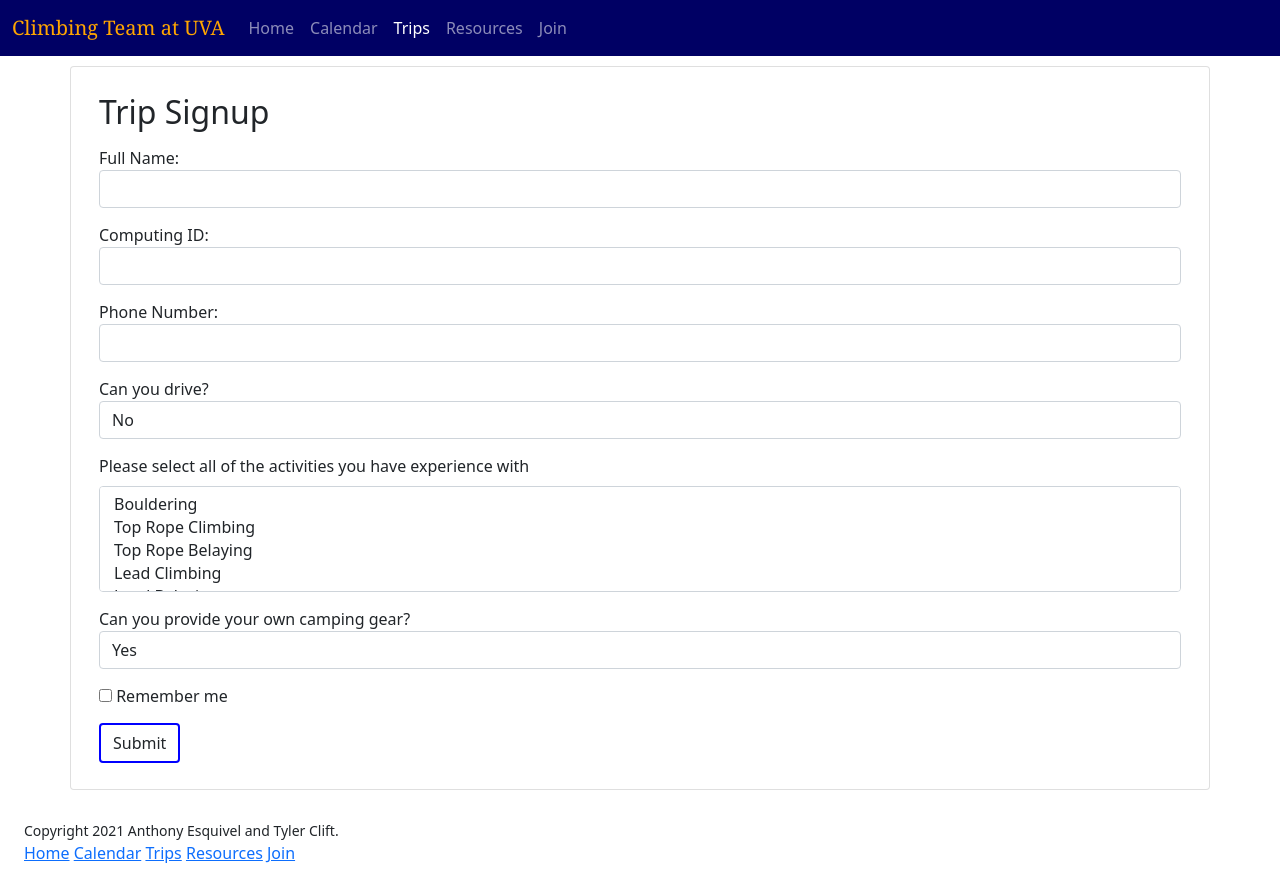
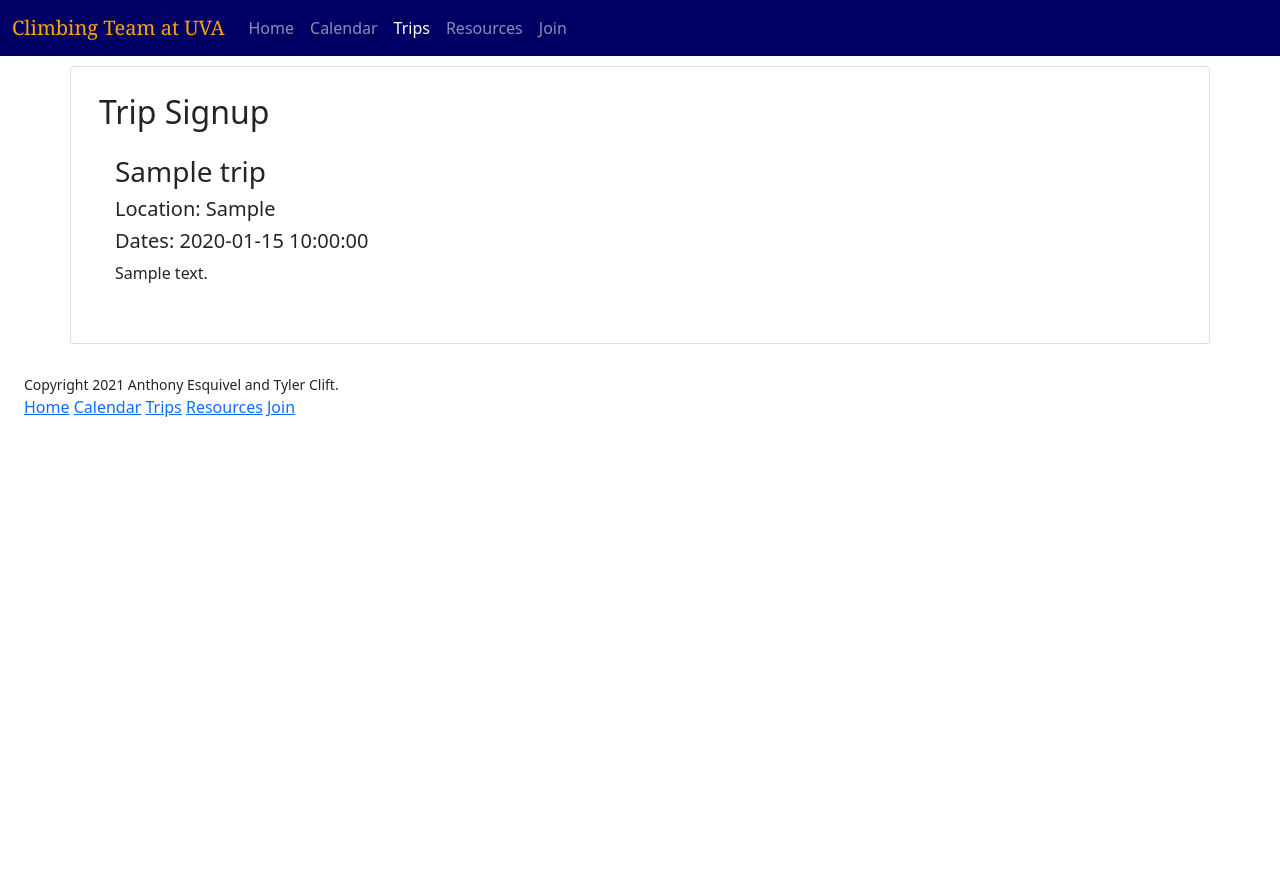
Before and after one commit to AnthonyEsquivel/CS4640-Project, a PHP site: page /trips.php in a window 1280 px wide. After the commit the page ends 417 px from the top, so only its background shows below. Run offline with PHP 8.4, Linux system fonts and the light colour scheme; the visitor is signed in with stand-in values (Sample User, id 1); tables that the repository leaves empty or names only in its code hold one stand-in row (values such as "Sample post").

Commit message:
Trip list

```diff
--- a/resources.html
+++ b/resources.html
@@ -26,8 +26,8 @@
             <div class="collapse navbar-collapse" id="navbarNav">
                 <ul class="navbar-nav">
                     <li class="nav-item"><a class="nav-link" href="index.html">Home</a></li>
-                    <li class="nav-item"><a class="nav-link" href="calendar.php">Calendar</a></li>
-                    <li class="nav-item"><a class="nav-link" href="trips.html">Trips</a></li>
+                    <li class="nav-item"><a class="nav-link" href="calendar.html">Calendar</a></li>
+                    <li class="nav-item"><a class="nav-link" href="trips.php">Trips</a></li>
                     <li class="nav-item"><a class="nav-link active" aria-current="page" href="resources.html">Resources</a></li>
                     <li class="nav-item"><a class="nav-link" href="join.html">Join</a></li>
                 </ul>
--- a/trips.php
+++ b/trips.php
@@ -12,11 +12,23 @@
         exit();
     }
 
+    $res = $mysqli->query("select * from trips");
+    if ($res === false) {
+        die("MySQL database failed");
+    }
+    $data = $res->fetch_all(MYSQLI_ASSOC);
+    if (!isset($data[0])) {
+        die("No trips in the database");
+    }
+
+
     // set user information for the page
     $user = [
         "name" => $_SESSION["name"],
         "email" => $_SESSION["email"]
         ];
+
+
 ?>
 
 <!DOCTYPE html>
@@ -59,52 +71,17 @@
     <div class="card container col-12">
         <div class="card-body">
             <h2 class="card-title">Trip Signup</h2>
-            <div class="form-wrapper">
-                <form action="form_action.php" method="POST">
-                    <div class="form-group">
-                        <label for="name">Full Name:</label>
-                        <input name="name" type="text" class="form-control" id="name">
-                    </div>
-                    <div class="form-group">
-                        <label for="cid">Computing ID:</label>
-                        <input name="cid" type="text" class="form-control" id="cid">
-                    </div>
-                    <div class="form-group">
-                        <label for="phone_num">Phone Number:</label>
-                        <input name="phone_num" type="number" class="form-control" id="phone_num">
-                    </div>
-                    <div class="form-group">
-                        <label for="drive">Can you drive?</label>
-                        <select name="drive" class="form-control" id="drive">
-                            <option>No</option>
-                            <option>Yes</option>
-                            <option>Yes, and I have space for pads too!</option>
-                        </select>
-                    </div>
-                    <div class="form-group">
-                        <label class="form-label select-label">Please select all of the activities you have experience with</label>
-                        <select multiple name="activities[]" class="form-control" id="activities">
-                            <option>Bouldering</option>
-                            <option>Top Rope Climbing</option>
-                            <option>Top Rope Belaying</option>
-                            <option>Lead Climbing</option>
-                            <option>Lead Belaying</option>
-                            <option>Cleaning a Route</option>
-                        </select>
-                    </div>
-                    <div class="form-group">
-                        <label for="gear">Can you provide your own camping gear?</label>
-                        <select name="gear" class="form-control" id="gear">
-                            <option>Yes</option>
-                            <option>No</option>
-                        </select>
-                    </div>
-                    <div class="checkbox">
-                        <label><input name="remember" type="checkbox"> Remember me</label>
-                    </div>
-                    <button type="submit" class="btn btn-default">Submit</button>
-                </form>
-            </div>
+
+            <?php foreach ($data as $trip) : ?>
+                <div class="card-body">
+                    <h3 class="card-title"><?= $trip['name'] ?></h3>
+                    <h5>Location: <?= $trip['location'] ?></h5>
+                    <h5>Dates: <?= $trip['dates'] ?></h5>
+                    <p><?= $trip['description'] ?></p>
+
+                </div>
+            <?php endforeach ?>
+
         </div>
     </div>
 
```
